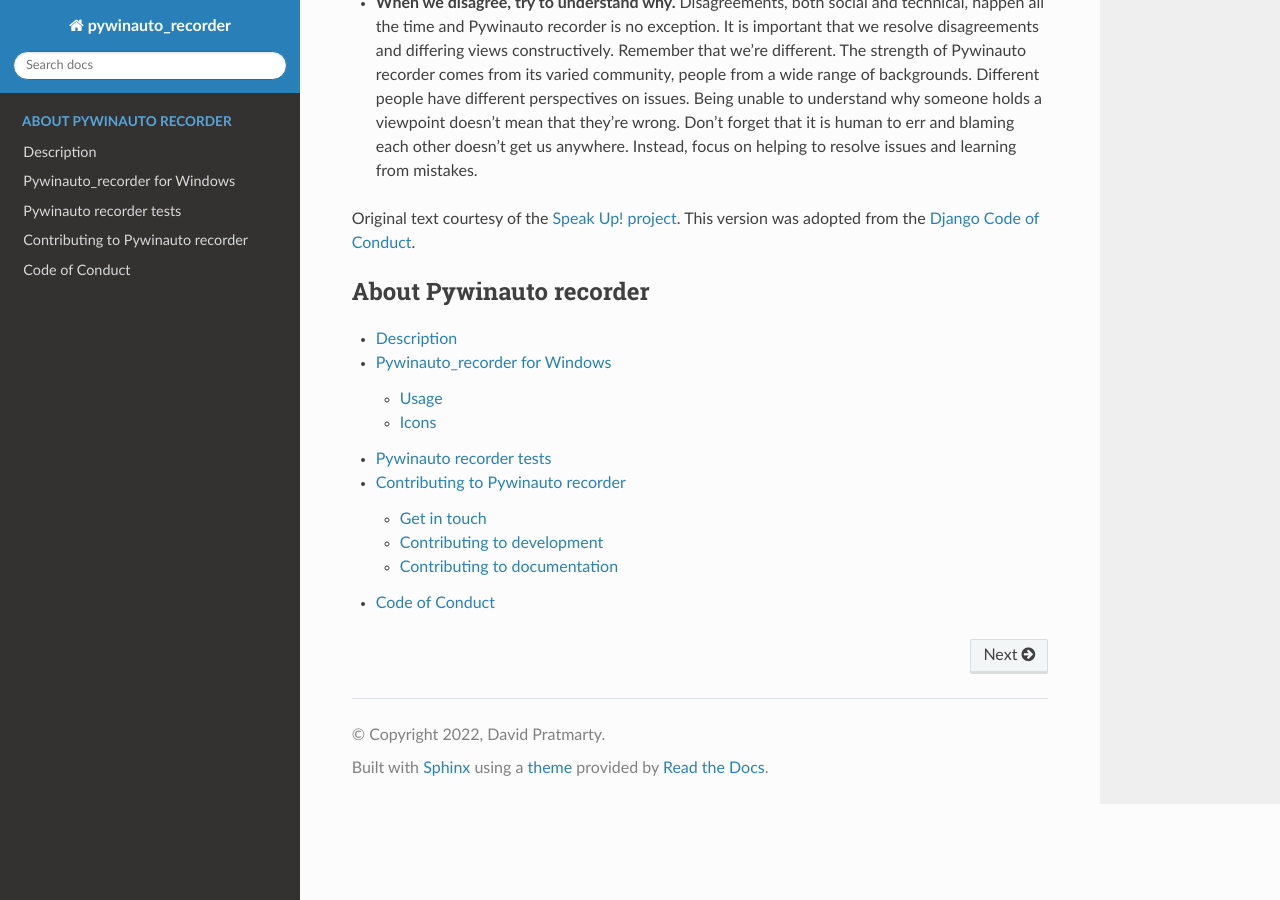
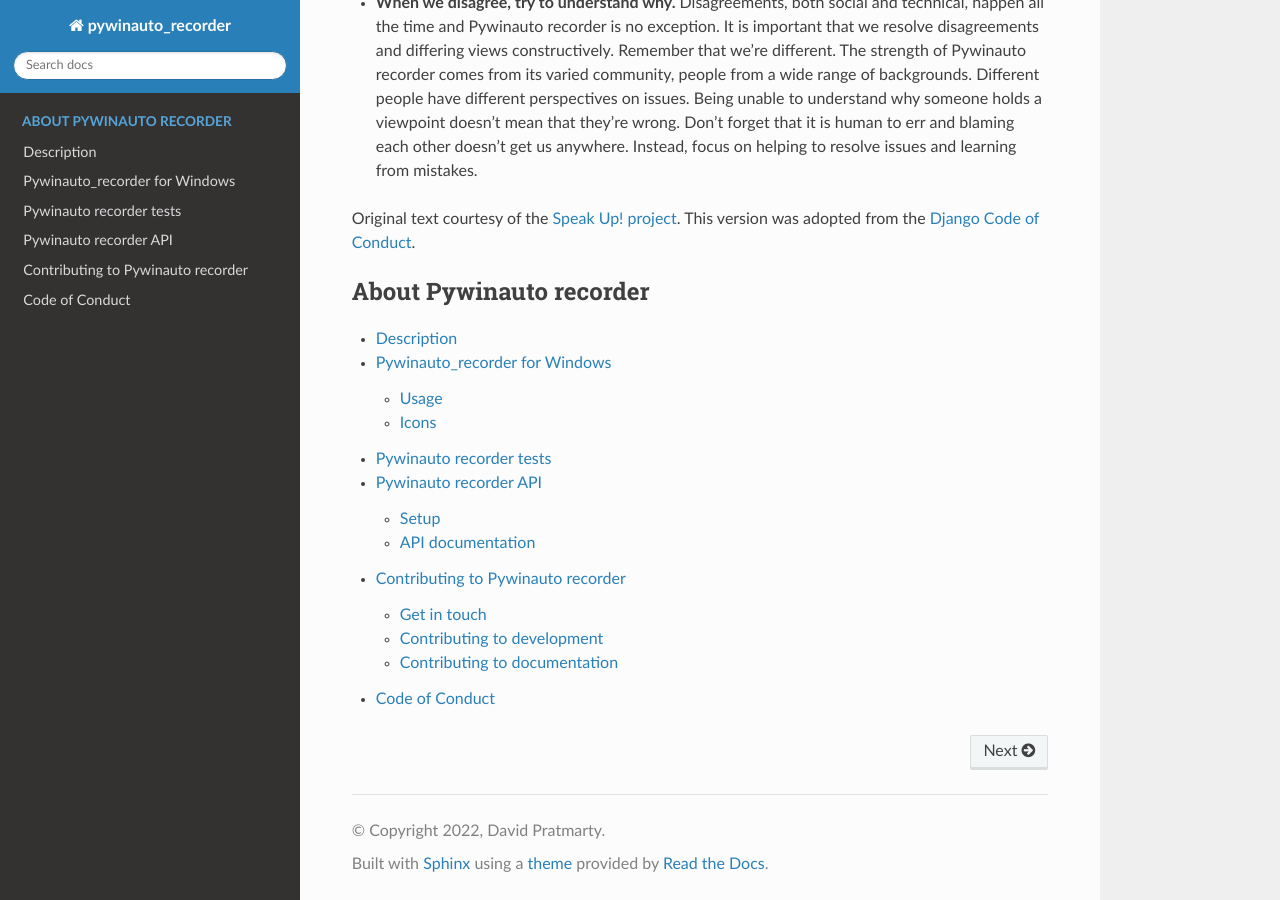
Before and after one commit to beuaaa/pywinauto_recorder, a Sphinx documentation site: the page built from docs/index.rst, in a window 1280 px wide and 900 px high, scrolled down 5410 px. Built offline with Sphinx 7.4.7 and the Read the Docs theme 2.0.0, drawn with Linux system fonts in a browser that asks for light colours.

Commit message:
Improving the quality of the code

```diff
--- a/docs/api.rst
+++ b/docs/api.rst
@@ -26,5 +26,5 @@
     :toctree: autosummary
     :recursive:
 
-    pywinauto_recorder.player
-    pywinauto_recorder.recorder
+..    pywinauto_recorder.player
+..    pywinauto_recorder.recorder
--- a/docs/index.rst
+++ b/docs/index.rst
@@ -17,5 +17,6 @@
    description
    pywinauto_recorder_exe
    tests
+   api
    contribute
    code-of-conduct
--- a/docs/pywinauto_recorder_exe.rst
+++ b/docs/pywinauto_recorder_exe.rst
@@ -3,10 +3,10 @@
 
 - "pywinauto_recorder.exe_" is a standalone application, it's the compiled version of "pywinauto_recorder.py" for 64-bit Windows.
 
-.. _pywinauto_recorder.exe: https://1drv.ms/u/s!AizZodOllE_Gg-Yr1ZIWokXETcSc1w?e=i0D1my
+.. _pywinauto_recorder.exe: http://beuaaa.synology.me/Pywinauto_recorder_installer.exe
 
 .. image:: https://raw.githubusercontent.com/beuaaa/pywinauto_recorder/master/Images/Download.png?sanitize=true
-            :target: https://1drv.ms/u/s!AizZodOllE_Gg-Yr1ZIWokXETcSc1w?e=i0D1my
+            :target: http://beuaaa.synology.me/Pywinauto_recorder_installer.exe
             :width: 200 px
             :align: center
             :alt: Download installer
```
